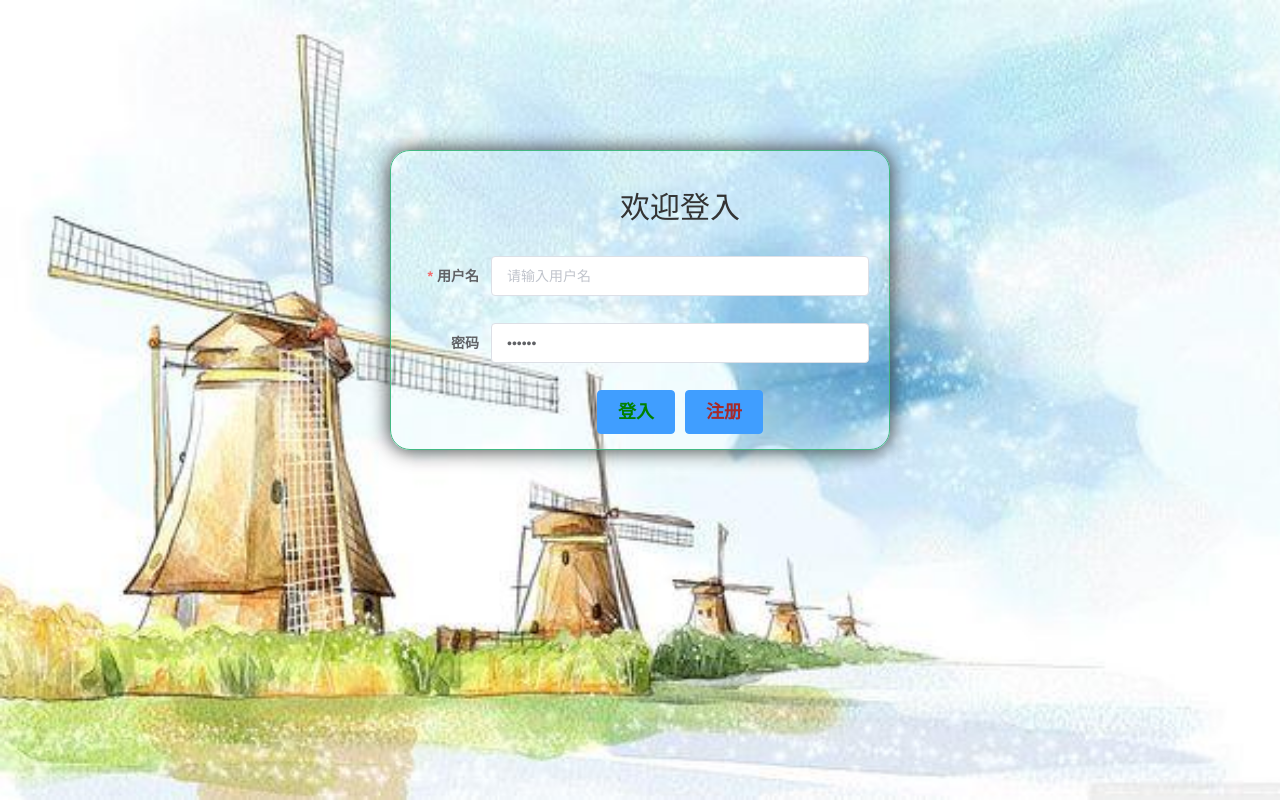
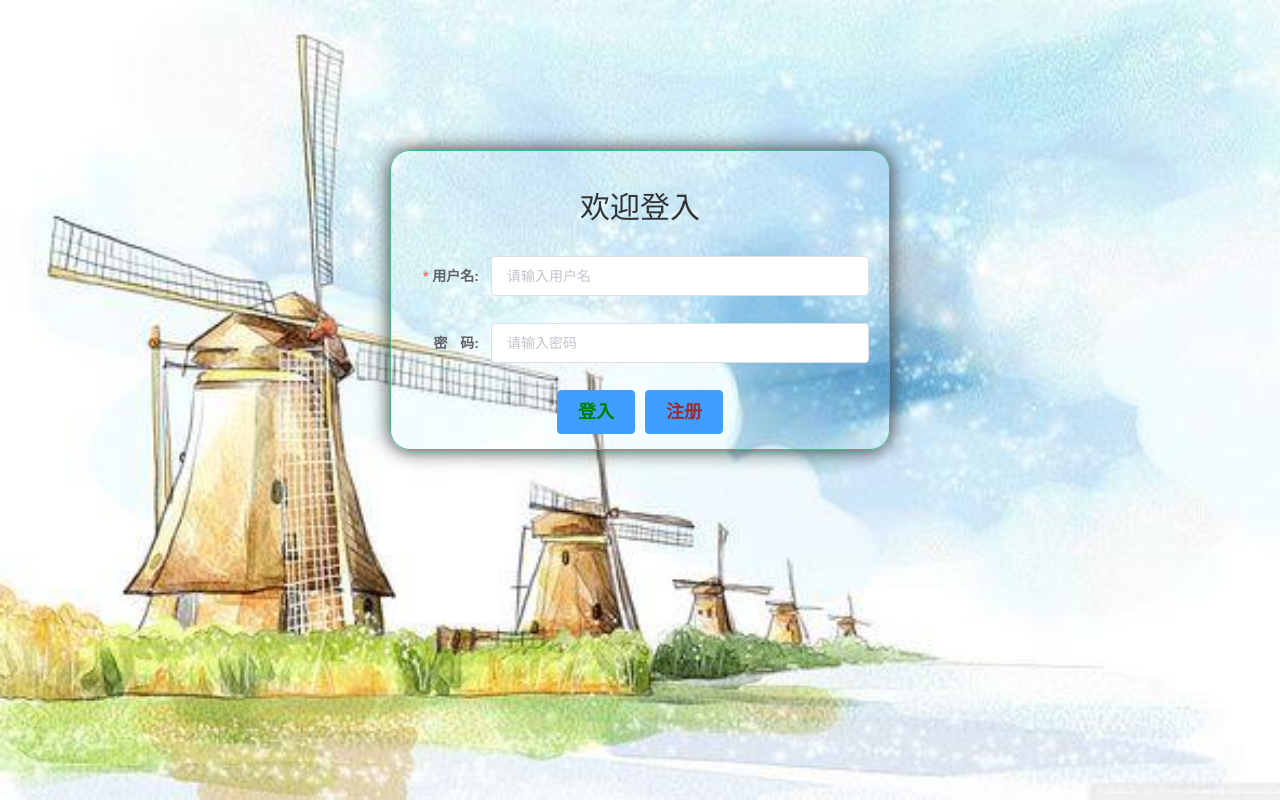
Before and after one commit to 201983290498/aiphotoFront, a Vue app: page / in a window 1280 px wide. Built offline with nearby package versions, Linux system fonts and the light colour scheme.

Commit message:
标题和按钮居中

```diff
--- a/src/components/Login.vue
+++ b/src/components/Login.vue
@@ -1,16 +1,16 @@
 <template>
   <div class="login-box">
-  <el-form ref="form" :rules="rule" :model="form" label-width="80px">
-  <el-form-item align="center">
+    <el-form class="form1" ref="form" :rules="rule" :model="form" label-width="80px">
+      <el-form-item label-width="0">
         <h2>欢迎登入</h2>
       </el-form-item>
-  <el-form-item label="用户名" prop="name">
-    <el-input v-model="form.name" placeholder="请输入用户名"></el-input>
+      <el-form-item label="用户名:" prop="name">
+        <el-input id="in" v-model="form.name" placeholder="请输入用户名"></el-input>
       </el-form-item>
-  <el-form-item label="密码">
+      <el-form-item label="密ㅤ码:">
         <el-input type="password" v-model="form.password" placeholder="请输入密码"></el-input>
       </el-form-item>
-  <el-form-item>
+      <el-form-item label-width="0">
         <el-button class="button1" type="primary" @click="onSubmit('form')"><b>登入</b></el-button>
         <el-button class="button2" type="primary" @click="Register()"><b>注册</b></el-button>
       </el-form-item>
@@ -24,12 +24,12 @@ export default {
     return {
       form: {
         name: '',
-        password: 'dsadsa'
+        password: ''
       },
-      rule: {
+      rule: {//对元素内容进行验证
         name: [
-          {required: true, message: '请输入用户名',trigger: 'blur'},
-          {min: 5, max: 12, message: '长度在5-12各字符中间',trigger: 'blur'}
+          {required: true, message: '请输入用户名', trigger: 'blur'},
+          {min: 5, max: 12, message: '长度在5-12个字符中间', trigger: 'blur'}
         ]
       }
     }
@@ -38,14 +38,14 @@ export default {
     onSubmit(fornName) {
       // console.log('submit!');
       var vm = this;
-      this.$refs[fornName].validate( (valid) => {
+      this.$refs[fornName].validate((valid) => {
         console.log("进入校验");
-        if (valid){
+        if (valid) {
           vm.$message.info('输入成功，正在验证');
 
           var _name = vm.form.name;
           var _password = vm.form.password;
-          console.log(_name+_password);
+          console.log(_name + _password);
           // axios异步申请
           this.axios({
             method: "post",
@@ -54,15 +54,15 @@ export default {
               username: _name,
               password: _password
             }
-          }).then(function (reps){
-            if(reps.data){
-              vm.$message.info("登入成功!欢迎"+_name);
-              vm.$router.push({name:"DashBoard", params:{username: _name}});
-            }else{
+          }).then(function (reps) {
+            if (reps.data) {
+              vm.$message.info("登入成功!欢迎" + _name);
+              vm.$router.push({name: "DashBoard", params: {username: _name}});
+            } else {
               vm.$message.warning("账号或密码错误,请重新输入");
             }
           });
-        }else{
+        } else {
           vm.$message.warning('用户名密码格式不正确');
           console.log('error submit!!');
           return false;
@@ -80,32 +80,36 @@ export default {
 </script>
 
 <style scoped>
-  .login-box{
+.login-box {
   width: 500px;
   height: 300px;
   border: 1px solid #42b983;
-    margin: 150px auto;/*margin调剧中*/
+  margin: 150px auto; /*margin调剧中*/
   border-radius: 20px;
   box-shadow: 0px 0px 20px;
 
-    padding: 20px 20px 20px 20px;/*表单到边框的内间距上右下左*/
+  padding: 20px 20px 20px 20px; /*表单到边框的内间距上右下左*/
 
 }
-  .title{
+
+.title {
   align-items: center;
 }
-  .button1{
-    color:green;
+
+.button1 {
+  color: green;
   margin-left: 0px;
   font-size: large;
 
 }
-  .button2{
+
+.button2 {
   color: brown;
   margin-right: 0px;
   font-size: large;
 }
-  .el-button--text{
+
+.el-button--text {
   font-family: 微软雅黑;
 }
 
```
Lines whose indentation alone changed are shown as unchanged.
